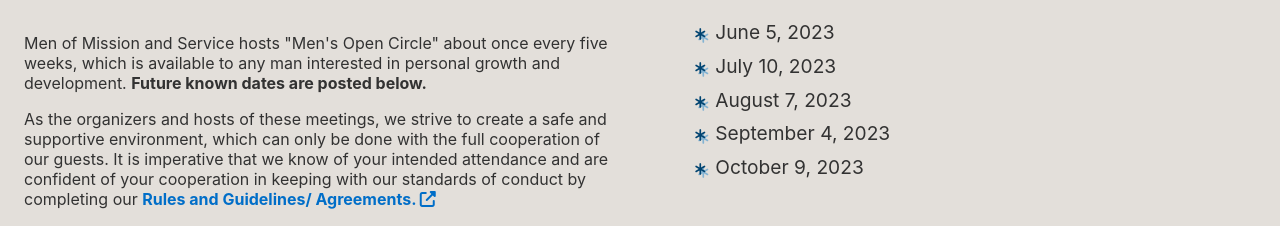
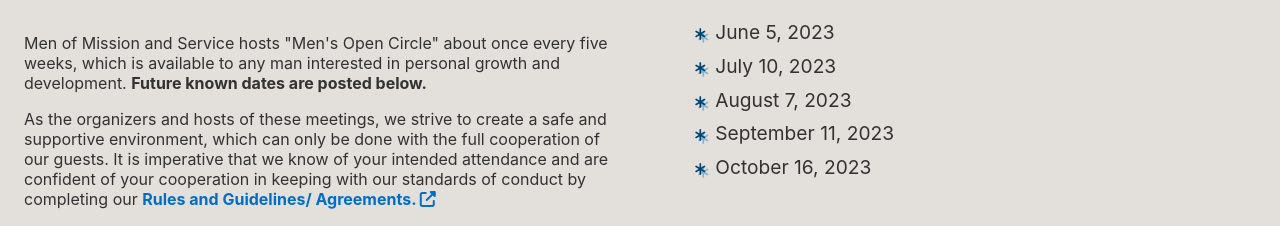
Before and after one commit to IntuitiveHarmony/igroup-site, a React (Create React App) app: page / in a window 1280 px wide. Shown: the part 1270-1496 px from the top of the page. Built offline with nearby package versions, Linux system fonts and the light colour scheme.

Commit message:
new dates

```diff
--- a/src/components/DatesList.js
+++ b/src/components/DatesList.js
@@ -6,8 +6,8 @@ function DatesList() {
         <li>June 5, 2023</li>
         <li>July 10, 2023</li>
         <li>August 7, 2023</li>
-        <li>September 4, 2023</li>
-        <li>October 9, 2023</li>
+        <li>September 11, 2023</li>
+        <li>October 16, 2023</li>
       </ul>
     </>
   );
```
